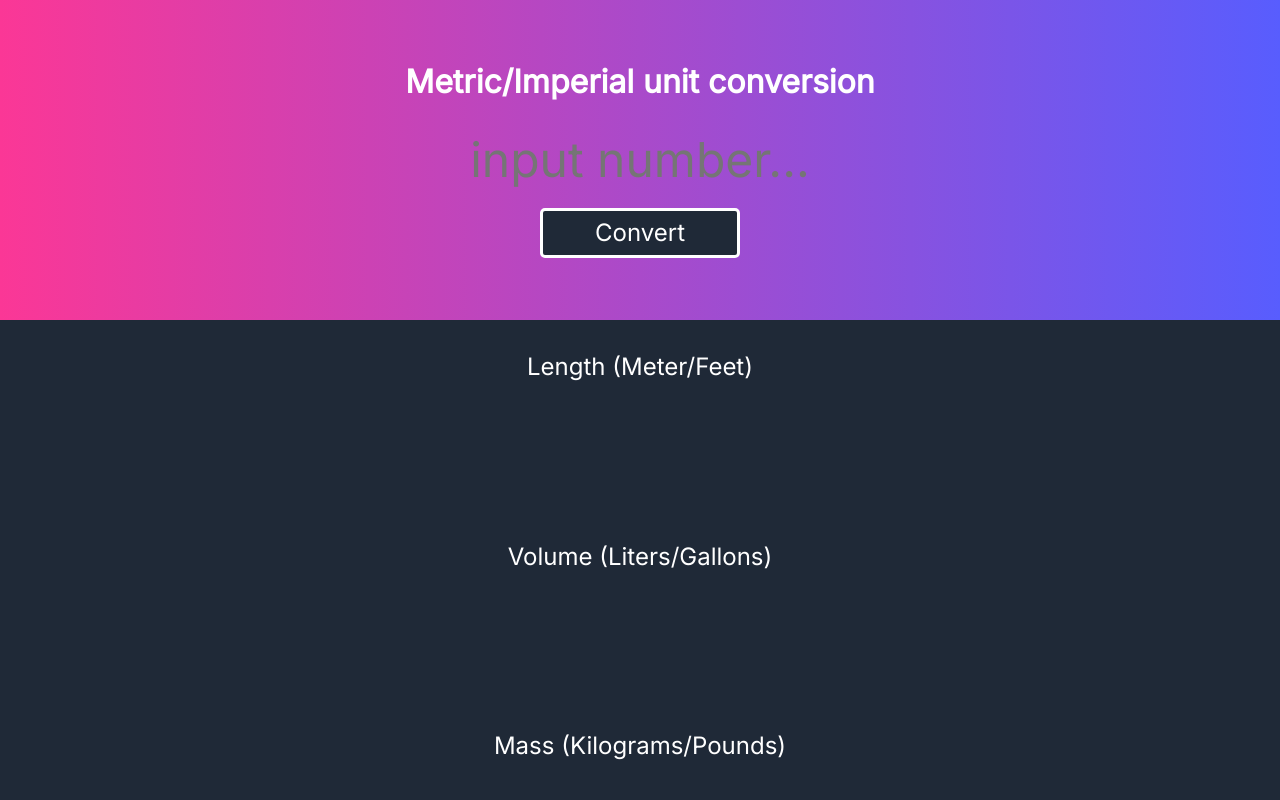
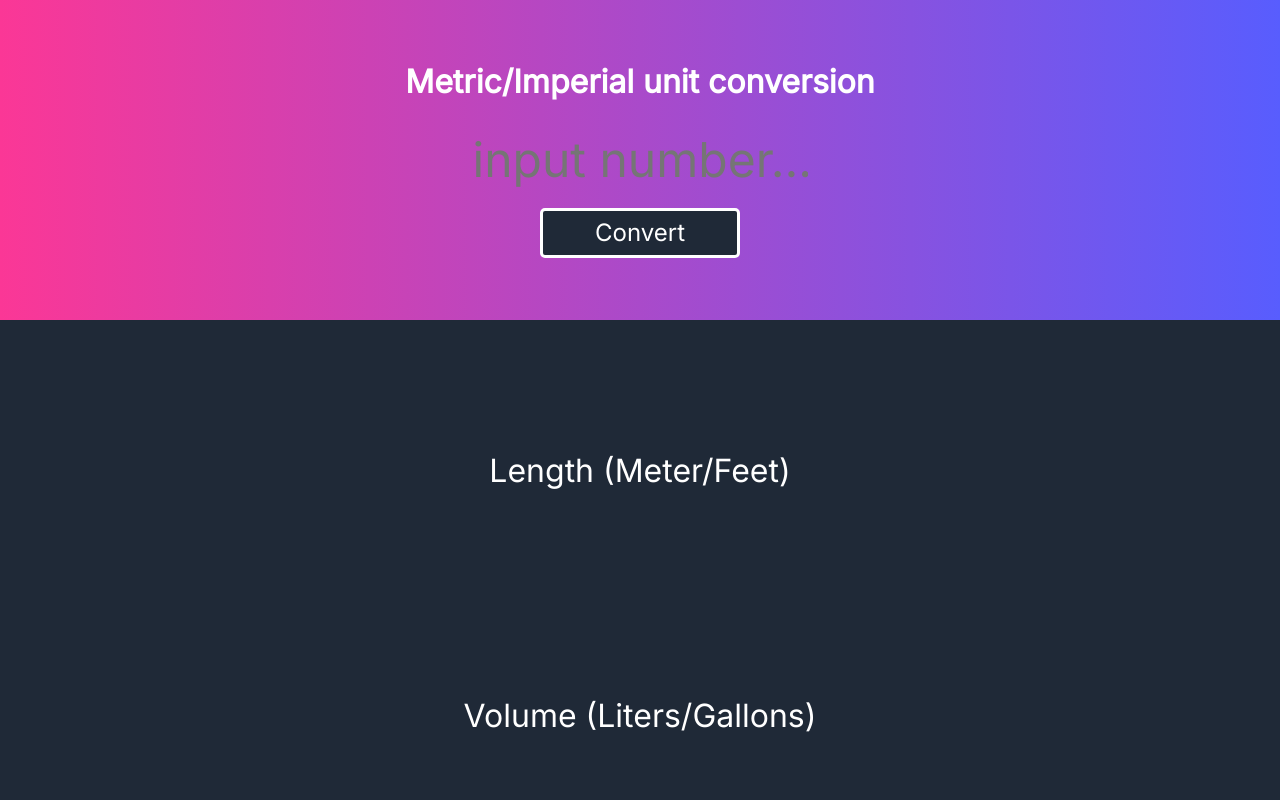
Before and after one commit to CoolToole45/JS_Unit_Conversion, a plain HTML site: page index.html in a window 1280 px wide. Shown: the top 800 px of the page. Drawn offline with Linux system fonts and the light colour scheme.

Commit message:
Some styling changes + added a shortcut icon

```diff
--- a/index.css
+++ b/index.css
@@ -3,6 +3,10 @@
     padding: 0;
     box-sizing: border-box;
     font-family: 'Inter', sans-serif;
+}
+
+body {
+    overflow-x: hidden;
 }
 
 .main-container {
@@ -31,7 +35,7 @@
     border: none;
     color: #fff;
     font-size: 3rem;
-    max-width: 450px;
+    max-width: 335px;
     text-align: center;
 }
 
@@ -52,10 +56,10 @@
 }
 
 .result-display {
-    height: 60%;
+    height: 100vh;
     display: flex;
     flex-direction: column;
-    justify-content: space-between;
+    justify-content: space-around;
     padding: 2rem;
     text-align: center;
     color: #fff;
@@ -63,6 +67,10 @@
 }
 
 .converion-result p {
-    font-size: 1.5rem;
+    font-size: 2rem;
     margin-bottom: 0.5rem;
 }
+
+.converion-result span {
+    font-size: 1.6rem;
+}
--- a/index.html
+++ b/index.html
@@ -9,6 +9,7 @@
     <link rel="preconnect" href="https://fonts.googleapis.com">
     <link rel="preconnect" href="https://fonts.gstatic.com" crossorigin>
     <link href="https://fonts.googleapis.com/css2?family=Inter&display=swap" rel="stylesheet">
+    <link rel="shortcut icon" href="convert-3208.svg" type="image/x-icon">
 </head>
 <body>
     <div class="main-container">
```
Also changed, not shown: convert-3208.svg (added).
